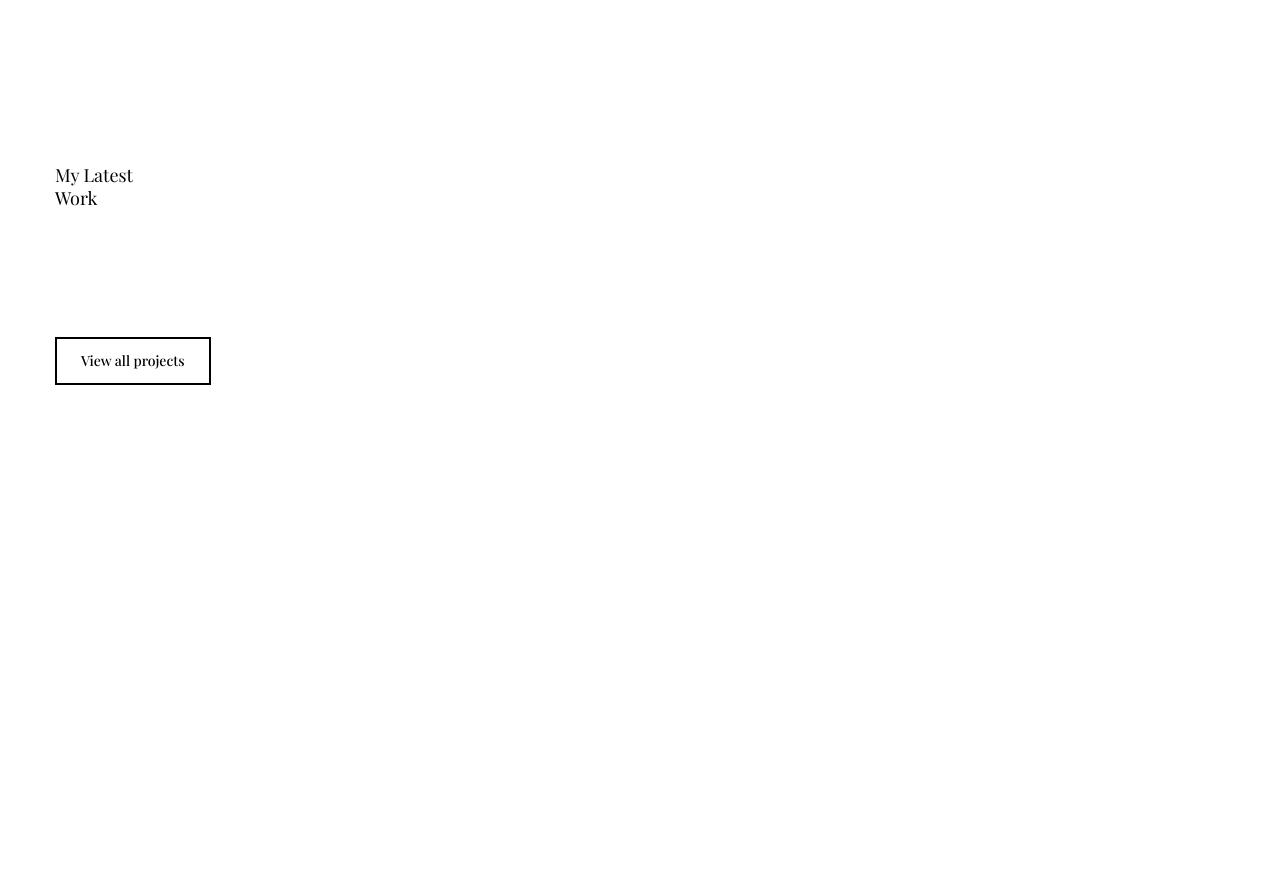
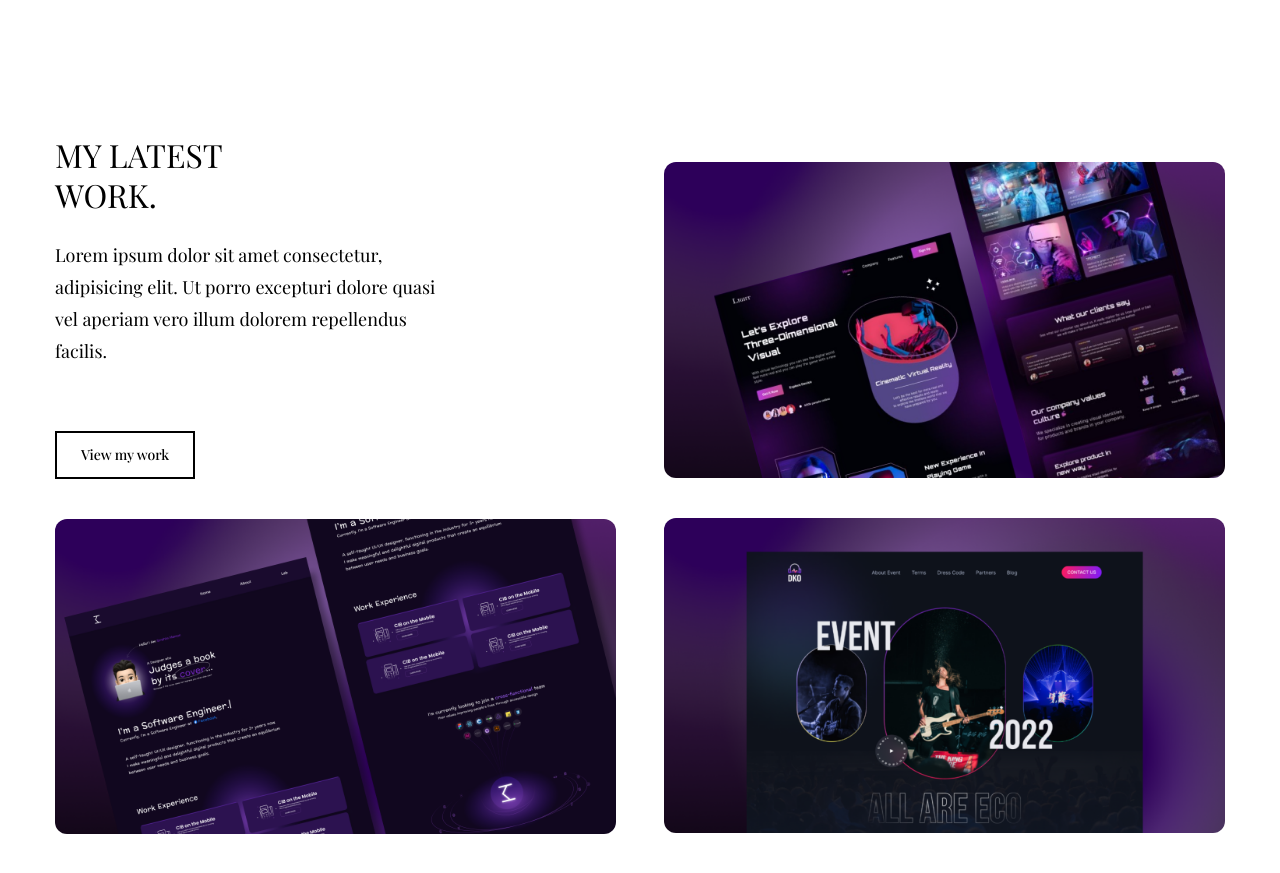
Before and after one commit to Juhniel/Portfolio-reactv2, a React (Vite) app: page / in a window 1280 px wide. Shown: the part 2120-2993 px from the top of the page. Built offline with nearby package versions, Linux system fonts and the light colour scheme; a web font is replaced by a local one.

Commit message:
portfolio

```diff
--- a/src/components/ThemeToggle.jsx
+++ b/src/components/ThemeToggle.jsx
@@ -6,7 +6,7 @@ export default function ThemeToggle({ handleThemeDark, handleThemeLight, theme }
     <button
       onClick={handleThemeLight}
     >
-      {theme === "light" ? <BsSun className="text-amber-400 w-8 text-[36px] m-2  dark:text-white hover:text-amber-600 dark:hover:text-amber-600"/> :  <BsSun className="text-amber-200 w-8 text-[36px] m-2  dark:text-white hover:text-yellow-400 dark:hover:text-yellow-400"/>}
+      {theme === "light" ? <BsSun className="text-amber-400 w-8 text-[36px] m-2 dark:text-white hover:text-amber-600 dark:hover:text-amber-600"/> :  <BsSun className="text-amber-200 w-8 text-[36px] m-2  dark:text-white hover:text-yellow-400 dark:hover:text-yellow-400"/>}
 
 
 
--- a/src/components/Work.jsx
+++ b/src/components/Work.jsx
@@ -1,84 +1,105 @@
-import React from 'react';
+import React from "react";
 
-import {motion} from "framer-motion"
-import {fadeIn} from "../variants"
+import { motion } from "framer-motion";
+import { fadeIn } from "../variants";
 import Img1 from "../assets/portfolio-img1.png";
 import Img2 from "../assets/portfolio-img2.png";
 import Img3 from "../assets/portfolio-img3.png";
 
+
+
 export default function Work() {
-  return(
-    <section id='work' className='section'>
+  return (
+    <section id="work" className="section">
       <div className="container mx-auto">
-        <div className='flex flex-col lg:flex-row gap-x-10'>
-          <div className='flex-1 flex flex-col gap-y-12 mb-10 lg:mb-0'>
+        <div className="flex flex-col lg:flex-row gap-x-12">
+          <motion.div
+          variants={fadeIn("right", 0.3)}
+          initial="hidden"
+          whileInView={"show"}
+          viewport={{ once: false, amount: 0.3 }}
+          className="flex-1 flex flex-col gap-y-10 mb-10 lg:mb-0">
             {/* text */}
             <div>
-              <h2 className='text leading-tight'>
-                My Latest <br/>
-                Work
+              <h2 className="h2 leading-tight text">
+              My Latest <br/>
+              Work.
               </h2>
-              <p className='max-w-sm mb-16'>
-                Lorem ipsum dolor sit amet, consectetur adipisicing elit. Tempora, ipsam.
+              <p className="max-w-sm mb-16 text">
+                Lorem ipsum dolor sit amet consectetur,
+                adipisicing elit. Ut porro excepturi dolore
+                quasi vel aperiam vero illum dolorem repellendus facilis.
               </p>
-              <button className='btn btn-sm'>View all projects</button>
+              <button className="btn btn-sm">View my work</button>
             </div>
             {/* image */}
-            <div className='group relative overflow-hidden border-2 border-white/50 rounded-xl '>
+            <div className="group relative overflow-hidden dark:border-2 dark:border-white rounded-xl">
               {/* overlay */}
-              <div className='group-hover:bg-black/70 w-full h-full z-40 transition-all duration-300'></div>
+              <div className="group-hover:bg-black/70 w-full h-full absolute z-40 transition-all duration-300"></div>
               {/* img */}
-              <img className='group-hover:scale-125 transition-all duration-500' src={Img1} alt="" />
+              <img
+              className="group-hover:scale-125 transition-all duration-500"
+              src={Img1}
+              alt=""
+              />
               {/* pretitle */}
-              <div className='absolute -bottom-full left-12 group-hover:bottom-24 transition-all duration-500 z-50'>
-                <span className='text-white'>
-                UI/UX Design
-                </span>
-                </div>
+              <div className="absolute -bottom-full left-12 group-hover:bottom-24 transition-all duration-500 z-50">
+                <span className="text-white">UI/UX Design</span>
+              </div>
               {/* title */}
-              <div className='absolute -bottom-full left-12 group-hover:bottom-14 transition-all duration-700 z-50'>
-                <span className='text-3xl text-white'>Project Title</span>
+              <div className="absolute -bottom-full left-12 group-hover:bottom-14 transition-all duration-700 z-50">
+                <span className="text-3xl text-white">Project Title</span>
               </div>
             </div>
-          </div>
-          <div className='flex-1 flex flex-col gap-y-10'>
+          </motion.div>
+          <motion.div
+          variants={fadeIn("left", 0.5)}
+          initial="hidden"
+          whileInView={"show"}
+          viewport={{ once: false, amount: 0.3 }}
+          className="flex-1 flex flex-col gap-y-10 mb-10 lg:mt-[1.7rem]">
             {/* image */}
-          <div className='group relative overflow-hidden border-2 border-white/50 rounded-xl'>
+            <div className="group relative overflow-hidden dark:border-2 dark:border-white rounded-xl">
               {/* overlay */}
-              <div className='group-hover:bg-black/70 w-full h-full z-40 transition-all duration-300'></div>
+              <div className="group-hover:bg-black/70 w-full h-full absolute z-40 transition-all duration-300"></div>
               {/* img */}
-              <img className='group-hover:scale-125 transition-all duration-500' src={Img1} alt="" />
+              <img
+              className="group-hover:scale-125 transition-all duration-500"
+              src={Img2}
+              alt=""
+              />
               {/* pretitle */}
-              <div className='absolute -bottom-full left-12 group-hover:bottom-24 transition-all duration-500 z-50'>
-                <span className='text-white'>
-                UI/UX Design
-                </span>
-                </div>
+              <div className="absolute -bottom-full left-12 group-hover:bottom-24 transition-all duration-500 z-50">
+                <span className="text-white">UI/UX Design</span>
+              </div>
               {/* title */}
-              <div className='absolute -bottom-full left-12 group-hover:bottom-14 transition-all duration-700 z-50'>
-                <span className='text-3xl text-white'>Project Title</span>
+              <div className="absolute -bottom-full left-12 group-hover:bottom-14 transition-all duration-700 z-50">
+                <span className="text-3xl text-white">Project Title</span>
               </div>
             </div>
-              {/* PROJECT 3 */}
-          <div className='group relative overflow-hidden border-2 border-white/50 rounded-xl'>
+             {/* image */}
+             <div className="group relative overflow-hidden dark:border-2 dark:border-white rounded-xl">
               {/* overlay */}
-              <div className='group-hover:bg-black/70 w-full h-full z-40 transition-all duration-300'></div>
+              <div className="group-hover:bg-black/70 w-full h-full absolute z-40 transition-all duration-300"></div>
               {/* img */}
-              <img className='group-hover:scale-125 transition-all duration-500' src={Img1} alt="" />
+              <img
+              className="group-hover:scale-125 transition-all duration-500"
+              src={Img3}
+              alt=""
+              />
               {/* pretitle */}
-              <div className='absolute -bottom-full left-12 group-hover:bottom-24 transition-all duration-500 z-50'>
-                <span className='text-white'>
-                UI/UX Design
-                </span>
-                </div>
+              <div className="absolute -bottom-full left-12 group-hover:bottom-24 transition-all duration-500 z-50">
+                <span className="text-white">UI/UX Design</span>
+              </div>
               {/* title */}
-              <div className='absolute -bottom-full left-12 group-hover:bottom-14 transition-all duration-700 z-50'>
-                <span className='text-3xl text-white'>Project Title</span>
+              <div className="absolute -bottom-full left-12 group-hover:bottom-14 transition-all duration-700 z-50">
+                <span className="text-3xl text-white">Project Title</span>
               </div>
             </div>
-          </div>
+
+          </motion.div>
         </div>
       </div>
-      </section>
-  )
+    </section>
+  );
 }
```
